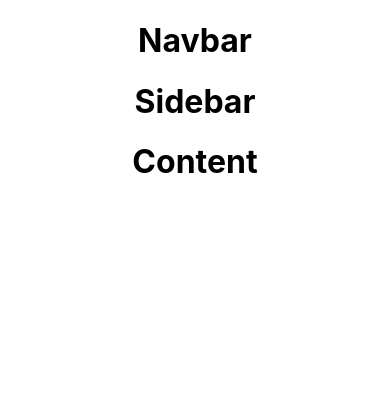
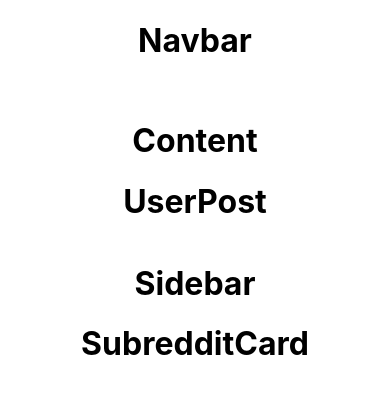
Before and after one commit to DeeKayMA/reddit_micro, a React (Create React App) app: page / in a window 390 px wide. Shown: the top 394 px of the page. Built offline with nearby package versions, Linux system fonts and the light colour scheme.

Commit message:
fixed responsiveness of App.js

```diff
--- a/src/components/App/App.css
+++ b/src/components/App/App.css
@@ -1,38 +1,42 @@
+/* Default styles for the App component. */
 .App {
   text-align: center;
+
 }
 
-.App-logo {
-  height: 40vmin;
-  pointer-events: none;
-}
-
-@media (prefers-reduced-motion: no-preference) {
-  .App-logo {
-    animation: App-logo-spin infinite 20s linear;
+/* Mobile devices */
+@media only screen and (max-width: 768px) {
+  .App {
+    display: grid;
+    grid-template: 100px auto auto/ 1fr;
+    grid-template-areas:
+      "navbar"
+      "content"
+      "sidebar";
   }
 }
 
-.App-header {
-  background-color: #282c34;
-  min-height: 100vh;
-  display: flex;
-  flex-direction: column;
-  align-items: center;
-  justify-content: center;
-  font-size: calc(10px + 2vmin);
-  color: white;
+/* Tablet devices */
+
+@media only screen and (min-width: 768px) and (max-width: 1024px) {
+  .App {
+    display: grid;
+    grid-template: 100px 1fr / 260px 1fr;
+    grid-template-areas:
+      "navbar navbar"
+      "sidebar content";
+  }
 }
 
-.App-link {
-  color: #61dafb;
+/* Desktop and larger device  */
+@media screen and (min-width: 1024px) {
+  .App {
+    display: grid;
+    grid-template: 100px 1fr / 260px 1fr;
+    /* rows/columns */
+    grid-template-areas:
+      "navbar navbar"
+      "sidebar content";
+  }
+
 }
-
-@keyframes App-logo-spin {
-  from {
-    transform: rotate(0deg);
-  }
-  to {
-    transform: rotate(360deg);
-  }
-}
--- a/src/components/Navbar/navbar.module.css
+++ b/src/components/Navbar/navbar.module.css
@@ -0,0 +1,3 @@
+.navbar{
+    grid-area: navbar;
+}
--- a/src/components/Sidebar/sidebar.js
+++ b/src/components/Sidebar/sidebar.js
@@ -1,9 +1,12 @@
+import SubredditCard from "../SubredditCard/subredditCard";
 import styles from "./sidebar.module.css";
+
 
 const Sidebar = () => {
   return (
     <div className={styles.sidebar}>
       <h1>Sidebar</h1>
+      <SubredditCard />
     </div>
   );
 };
--- a/src/components/Sidebar/sidebar.module.css
+++ b/src/components/Sidebar/sidebar.module.css
@@ -0,0 +1,3 @@
+.sidebar{
+    grid-area: sidebar;
+}
--- /dev/null
+++ b/src/components/SubredditCard/subredditCard.js
@@ -0,0 +1,10 @@
+import styles from './subredditCard.module.css';
+
+const SubredditCard = () => {
+    return(
+        <div className={styles.subredditCard}>
+            <h1>SubredditCard</h1>
+        </div>
+    )
+}
+export default SubredditCard;
--- /dev/null
+++ b/src/components/UserPost/userPost.js
@@ -0,0 +1,10 @@
+import styles from './userPost.module.css';
+
+const UserPost = () => {
+    return(
+        <div className={styles.userPost}>
+            <h1>UserPost</h1>
+        </div>
+    )
+}
+export default UserPost;
--- a/src/components/content/content.js
+++ b/src/components/content/content.js
@@ -1,9 +1,11 @@
 import styles from './content.module.css';
+import UserPost from '../UserPost/userPost';
 
 const Content = () => {
     return(
         <div className={styles.content}>
             <h1>Content</h1>
+            <UserPost />
         </div>
     )
 }
--- a/src/components/content/content.module.css
+++ b/src/components/content/content.module.css
@@ -0,0 +1,3 @@
+.content{
+    grid-area: content;
+}
```
Also changed, not shown: src/components/SubredditCard/subredditCard.module.css (added), src/components/UserPost/userPost.module.css (added).
